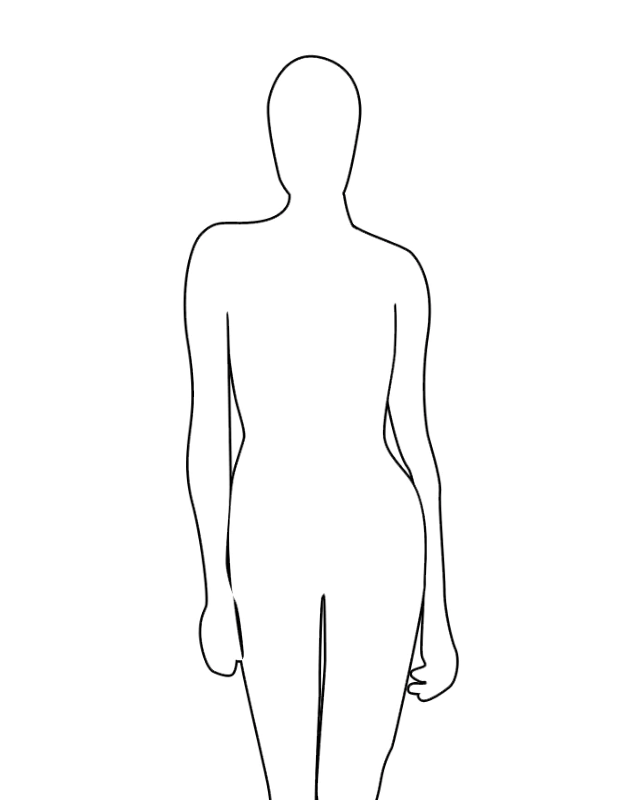
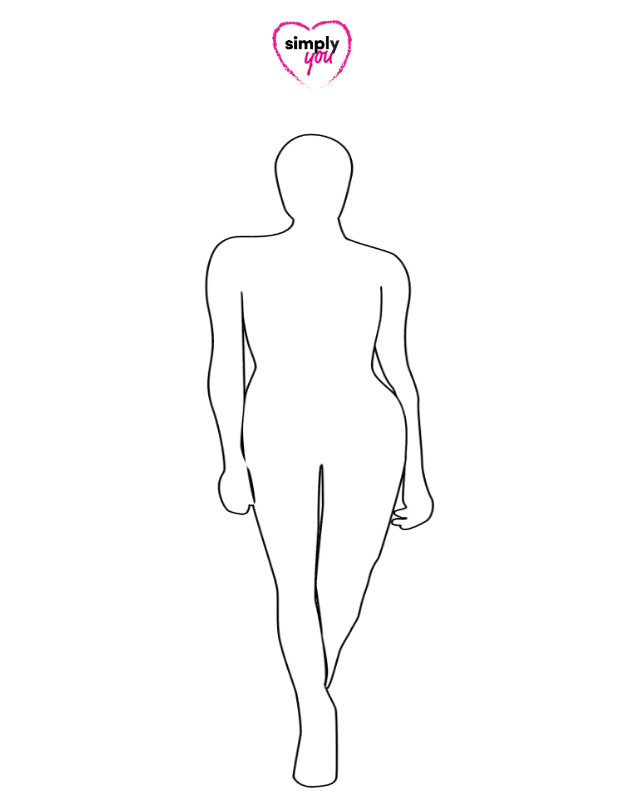
Before and after one commit to peanuts75/hackathon2023, a React (Create React App) app in the folder hackathon/: page / in a window 1280 px wide. Shown: the top 800 px of the page, without its empty margins (328-968 px from the left). Built offline with nearby package versions, Linux system fonts and the light colour scheme.

Commit message:
added logo and fit mannequin

```diff
--- a/hackathon/src/App.css
+++ b/hackathon/src/App.css
@@ -20,7 +20,12 @@
   aspect-ratio: auto;
   min-width: 100px;
   max-width: 800px;
-  width: 70%;
+  width: 30%;
+}
+
+#mannequin img{
+  height: 100%;
+  width: 100%
 }
 
 #menu {
@@ -68,3 +73,10 @@
   cursor: pointer;
   flex-grow: 1;
 }
+
+.logo {
+  height: 10vh;
+  display: inline-block;
+  align-items: center;
+  margin-top: 0.5rem;
+}
--- a/hackathon/src/App.js
+++ b/hackathon/src/App.js
@@ -6,6 +6,9 @@ function App() {
   return (
     <div className="App">
       <header className="App-header">
+          <div className={'logo'}>
+              <img src={require("./MicrosoftTeams-image (9).png")} alt='logo' className={'logo'} />
+          </div>
         <div className={"container"}>
           <Mannequin></Mannequin>
         </div>
```
